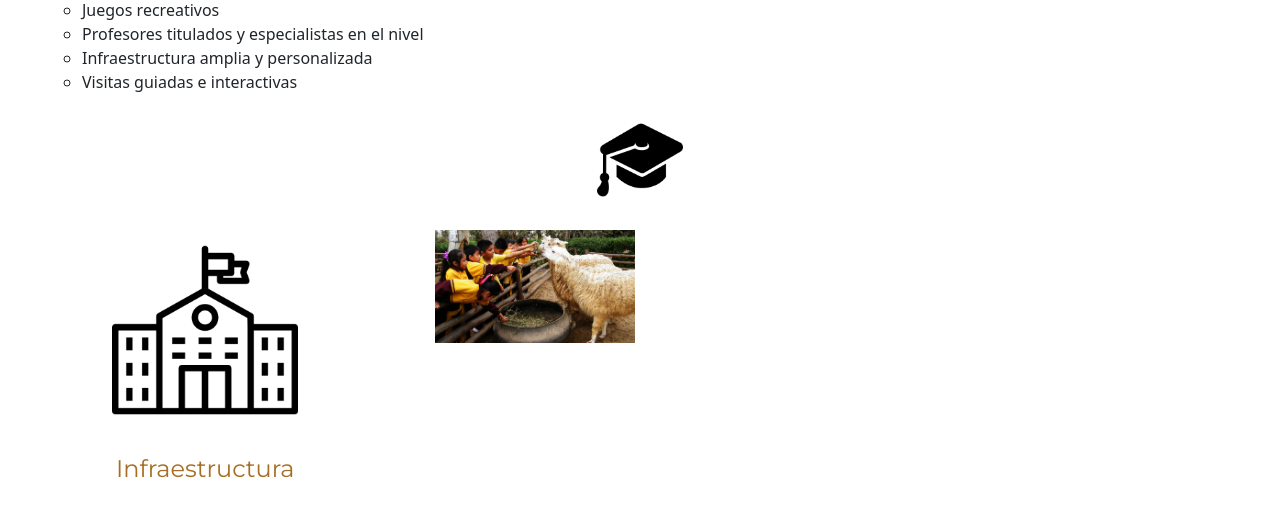
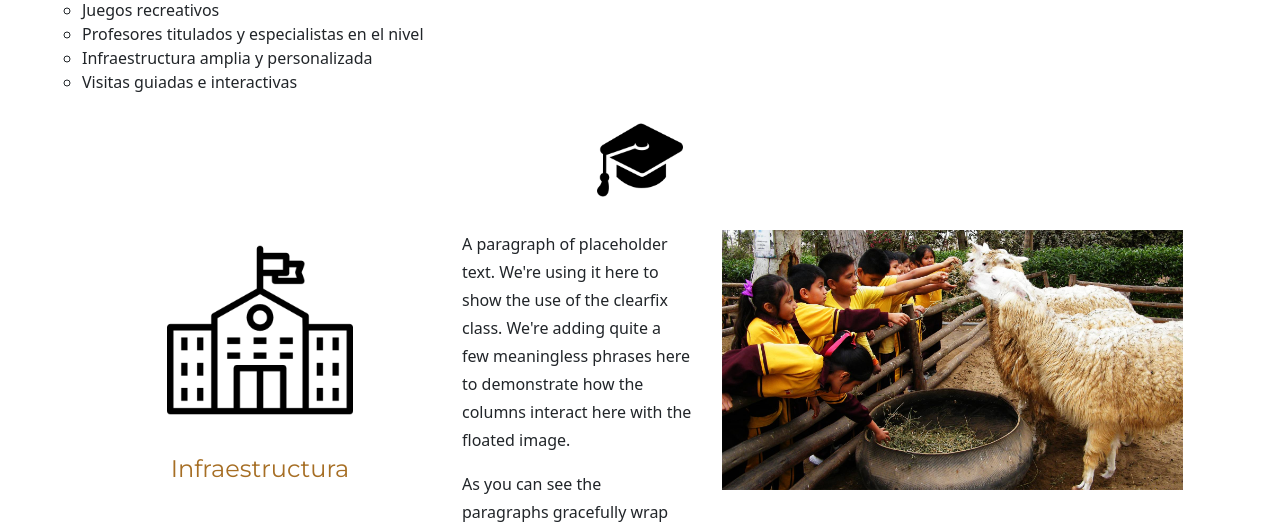
Before and after one commit to JhonnGR/colegio_sa, a PHP site: page /edu-inicial.php in a window 1280 px wide. Shown: the part 742-1268 px from the top of the page. Run offline with PHP 8.4, Linux system fonts and the light colour scheme; some libraries are stand-ins or nearby versions; some web fonts are replaced; grey boxes are pictures that could not be loaded.

Commit message:
acomodar
inicial to primaria

```diff
--- a/edu-inicial.php
+++ b/edu-inicial.php
@@ -155,48 +155,85 @@
 </section>
 
 <section id="informacion" style="margin-top: -330px;">
-  <div class="row">
+  <div class="container">
+  <div class="row justify-content-start">
     <div class="col-md-4">
       <div class="team-member">
       <img class="mx-auto" style="width: 200px; height: auto;" src="img/universidad.png" alt="">
       <h4 style="color: #A66E24;">Infraestructura</h4>
-      <div class="col-lg-4 mx-auto text-center">
-
-      </div>
 </div>
 </div>
-    <div class="col-md-4">
-    <img class="mx-auto" style="width: 200px; height: auto;" src="img/inicial.jpg" alt="">
+    <div class="col-md-8 clearfix">
+    <img class="mx-auto col-md-8 float-md-end mb-3 ms-md-3" style="width: 500px; height: auto;" src="img/inicial.jpg" alt="">
+    <p>
+    A paragraph of placeholder text. We're using it here to show the use of the clearfix class. We're adding quite a few meaningless phrases here to demonstrate how the columns interact here with the floated image.
+  </p>
+
+  <p>
+    As you can see the paragraphs gracefully wrap around the floated image. Now imagine how this would look with some actual content in here, rather than just this boring placeholder text that goes on and on, but actually conveys no tangible information at. It simply takes up space and should not really be read.
+  </p>
+
+  <p>
+    And yet, here you are, still persevering in reading this placeholder text, hoping for some more insights, or some hidden easter egg of content. A joke, perhaps. Unfortunately, there's none of that here.
+  </p>
     </div>
 </div>
-<div class="row">
-<div class="col-md-4">
-    <img class="mx-auto" style="width: 200px; height: auto;" src="img/inicial.jpg" alt="">
+</div>
+</section>
+
+<section>
+  <div class="container">
+<div class="row justify-content-start">
+<div class="col-md-8 clearfix">
+    <img class="mx-auto col-md-8 float-md-start mb-3 ms-md-3" style="width: 500px; height: auto;" src="img/inicial.jpg" alt="">
+    <p>
+    A paragraph of placeholder text. We're using it here to show the use of the clearfix class. We're adding quite a few meaningless phrases here to demonstrate how the columns interact here with the floated image.
+  </p>
+
+  <p>
+    As you can see the paragraphs gracefully wrap around the floated image. Now imagine how this would look with some actual content in here, rather than just this boring placeholder text that goes on and on, but actually conveys no tangible information at. It simply takes up space and should not really be read.
+  </p>
+
+  <p>
+    And yet, here you are, still persevering in reading this placeholder text, hoping for some more insights, or some hidden easter egg of content. A joke, perhaps. Unfortunately, there's none of that here.
+  </p>
     </div>
 <div class="col-sm-4">
       <div class="team-member">
       <img class="mx-auto" style="width: 200px; height: auto;" src="img/que-habla.png" alt="">
       <h4 style="color: #A66E24;">Socializacion</h4>
-      <div class="col-lg-8 mx-auto text-center">
 
-      </div>
     </div>
     </div>
-</div>
-<div class="row">
+    </div>
+ </div>
+</section>
+
+<section>
+  <div class="container">
+<div class="row justify-content-end">
  <div class="col-sm-4">
       <div class="team-member">
       <img class="mx-auto" style="width: 200px; height: auto;" src="img/mochila.png" alt="">
       <h4 style="color: #A66E24;">Utiles Escolares</h4>
-      <div class="col-lg-8 mx-auto text-center">
-
-      </div>
     </div>
     </div>
-  <div class="col-md-4">
-    <img class="mx-auto" style="width: 200px; height: auto;" src="img/inicial.jpg" alt="">
+  <div class="col-md-8 clearfix">
+    <img class="mx-auto col-md-8 float-md-end mb-3 ms-md-3" style="width: 500px; height: auto;" src="img/inicial.jpg" alt="">
+    <p>
+    A paragraph of placeholder text. We're using it here to show the use of the clearfix class. We're adding quite a few meaningless phrases here to demonstrate how the columns interact here with the floated image.
+  </p>
+
+  <p>
+    As you can see the paragraphs gracefully wrap around the floated image. Now imagine how this would look with some actual content in here, rather than just this boring placeholder text that goes on and on, but actually conveys no tangible information at. It simply takes up space and should not really be read.
+  </p>
+
+  <p>
+    And yet, here you are, still persevering in reading this placeholder text, hoping for some more insights, or some hidden easter egg of content. A joke, perhaps. Unfortunately, there's none of that here.
+  </p>
     </div>
     </div>
+</div>
 </section>
 
 <footer>
```
